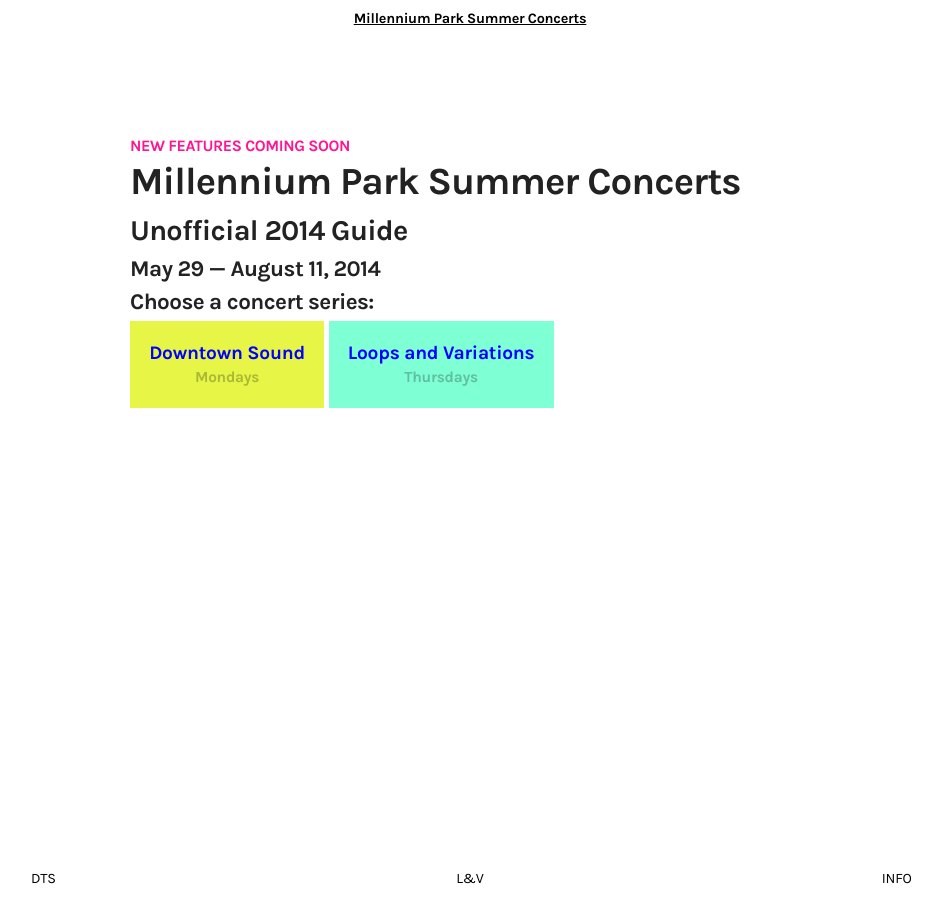
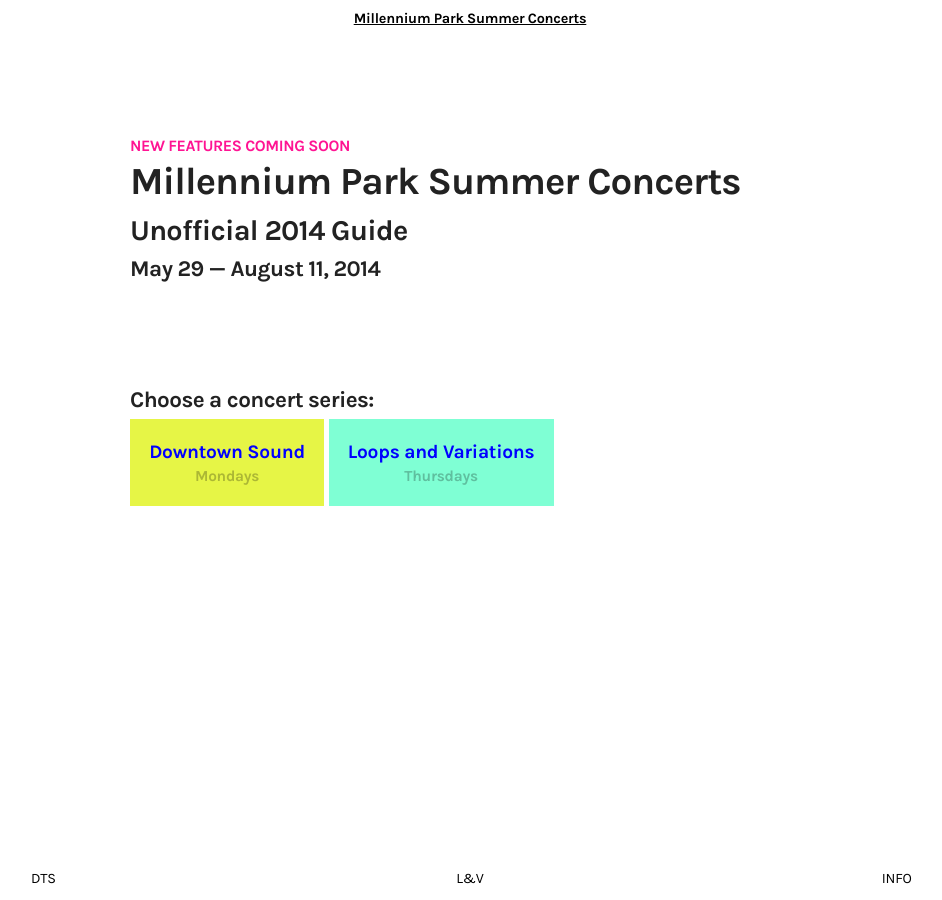
Before and after one commit to brynosaur/millenniumparkconcerts, a Jekyll site: the page built from index.html, in a window 1280 px wide. Shown: the whole page, without its empty margins (170-1112 px from the left). Built offline with Jekyll 4.4.1, drawn with Linux system fonts in a browser that asks for light colours; nearby versions of some CDN libraries; Markdown is read by kramdown in place of the engine named in the settings.

Commit message:
Remove top padding from #concerts

```diff
--- a/css/styles.css
+++ b/css/styles.css
@@ -182,6 +182,9 @@
     font-weight: 700;
     text-transform: uppercase;
     margin-bottom: 0.5em;
+}
+#concerts .row {
+    padding-top: 0;
 }
 .button {
     display: inline-block;
--- a/index.html
+++ b/index.html
@@ -13,6 +13,12 @@
       <h3>May 29 — August 11, 2014</h3>
     </header>
 
+  </div>
+</section>
+
+<section id="concerts">
+  <div class="row">
+
     <h3>Choose a concert series:</h3>
 
     <a class="button downtown" href="{{ site.baseurl }}/downtown-sound">Downtown Sound <small>Mondays</small></a>
```
